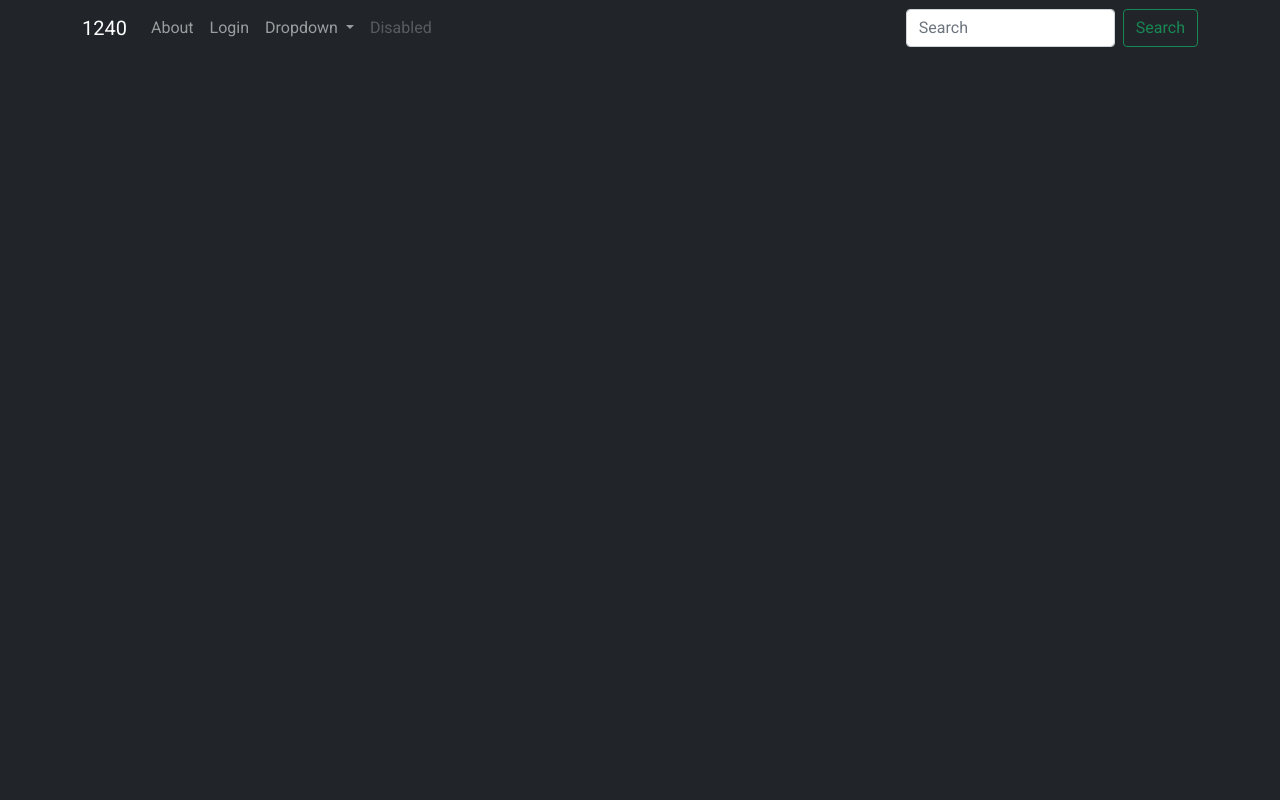
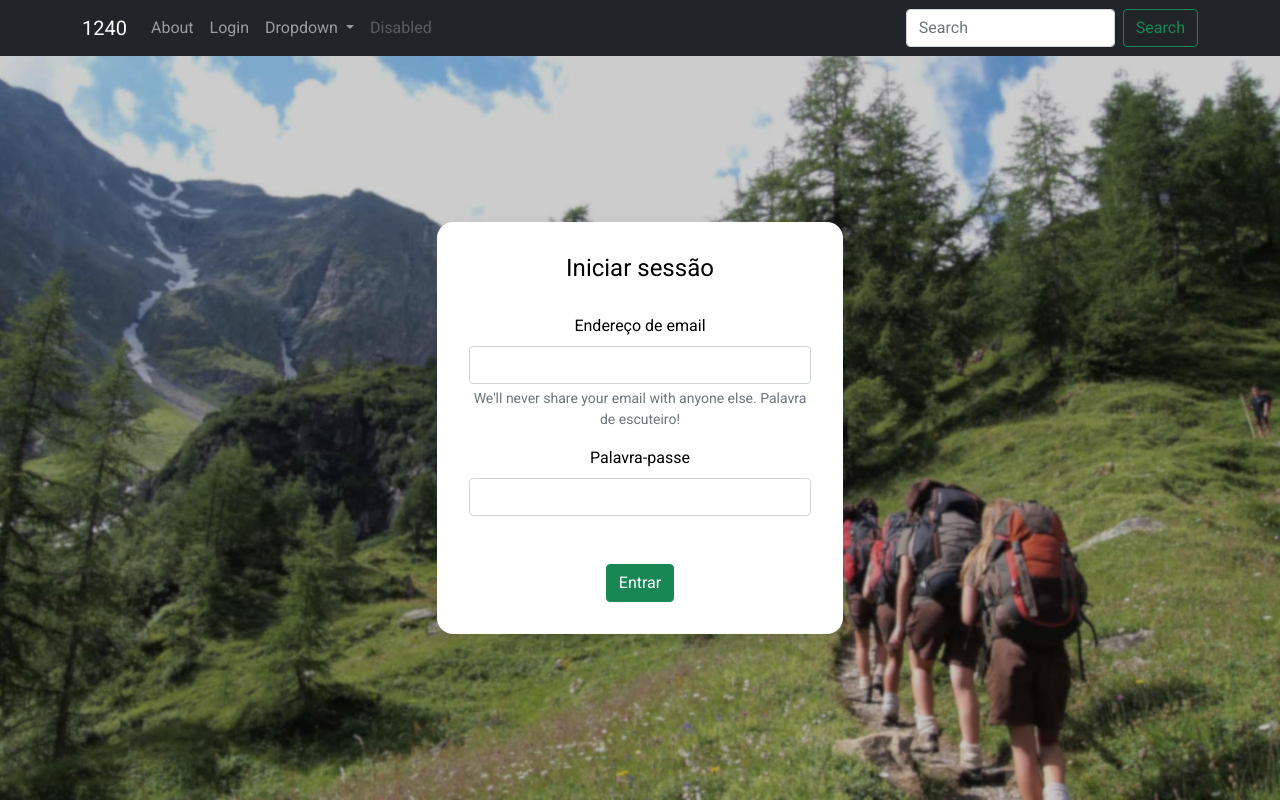
Before and after one commit to shakesac/GLAE-backend, a Vue app in the folder frontend/: page /login in a window 1280 px wide. Built offline with nearby package versions, Linux system fonts and the light colour scheme.

Commit message:
added Login page

```diff
--- a/frontend/src/router/index.js
+++ b/frontend/src/router/index.js
@@ -18,6 +18,11 @@ const routes = [
     path: '/login',
     name: 'Iniciar sessão',
     component: Login
+  },
+  {
+    path: '/registo',
+    name: 'Registo',
+    component: () => import('@/views/Register.vue')
   }
 ]
 
--- a/frontend/src/views/Login.vue
+++ b/frontend/src/views/Login.vue
@@ -1,8 +1,26 @@
 <template>
   <div class="center-container d-flex text-center text-white bg-dark">
-    <div class="cover-container w-100 p-3 mx-auto">
-    <main class="px-3 d-flex flex-column justify-content-center">
-
+    <div class="cover-container w-100 p-3 mx-auto justify-content-center d-flex flex-column">
+    <main class="px-3 d-flex flex-column">
+        <div class="col-8 mx-auto">
+            <div class="card card-signin my-5">
+                <div class="card-body">
+                    <h5 class="card-title">Iniciar sessão</h5>
+                    <form>
+                        <div class="mb-3">
+                            <label for="exampleInputEmail1" class="form-label">Endereço de email</label>
+                            <input type="email" class="form-control" id="exampleInputEmail1" aria-describedby="emailHelp">
+                            <div id="emailHelp" class="form-text">We'll never share your email with anyone else. Palavra de escuteiro!</div>
+                        </div>
+                        <div class="mb-5">
+                            <label for="exampleInputPassword1" class="form-label">Palavra-passe</label>
+                            <input type="password" class="form-control" id="exampleInputPassword1">
+                        </div>
+                        <button type="submit" class="btn btn-success">Entrar</button>
+                    </form>
+                </div>
+            </div>
+        </div>
     </main>
     </div>
   </div>
@@ -15,4 +33,22 @@ export default {
 </script>
 
 <style>
+  .center-container {
+      background-image: url('../assets/background.jpg');
+      background-position: center;
+      background-repeat: no-repeat;
+      background-size: cover;
+    }
+    .card-signin {
+        color:black;
+        padding: 1rem;
+        border: 0;
+        border-radius: 1rem;
+        box-shadow: 0 0.5rem 1rem 0 rgba(0, 0, 0, 0.1);
+    }
+    .card-signin .card-title {
+        margin-bottom: 2rem;
+        font-weight: 300;
+        font-size: 1.5rem;
+    }
 </style>
--- /dev/null
+++ b/frontend/src/views/Register.vue
@@ -0,0 +1,9 @@
+<template>
+    <div class="container">
+
+    </div>
+</template>
+
+<style scoped>
+
+</style>
```
Also changed, not shown: frontend/src/components/HelloWorld.vue (deleted, +0 -58 lines), frontend/src/assets/background.jpg (added).
